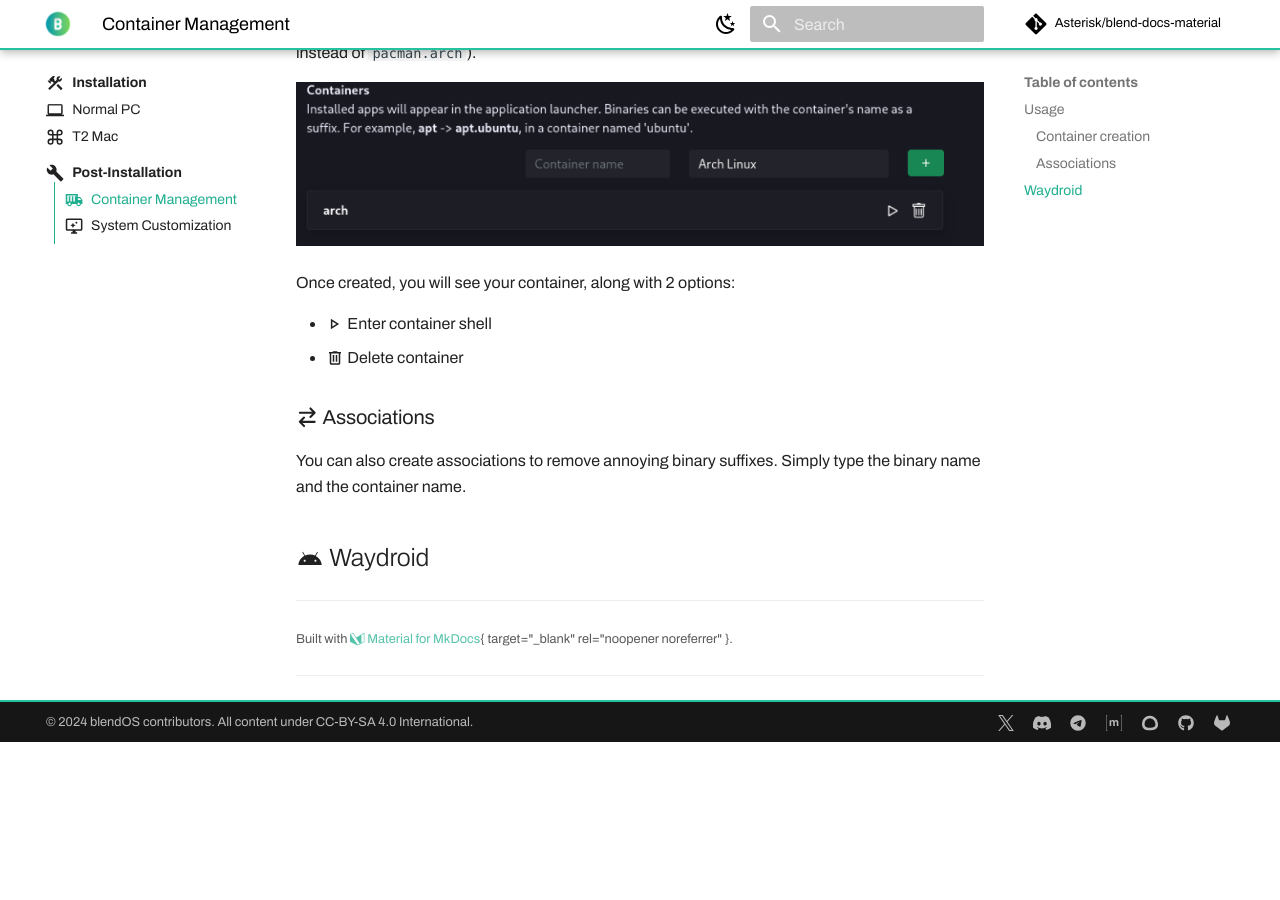
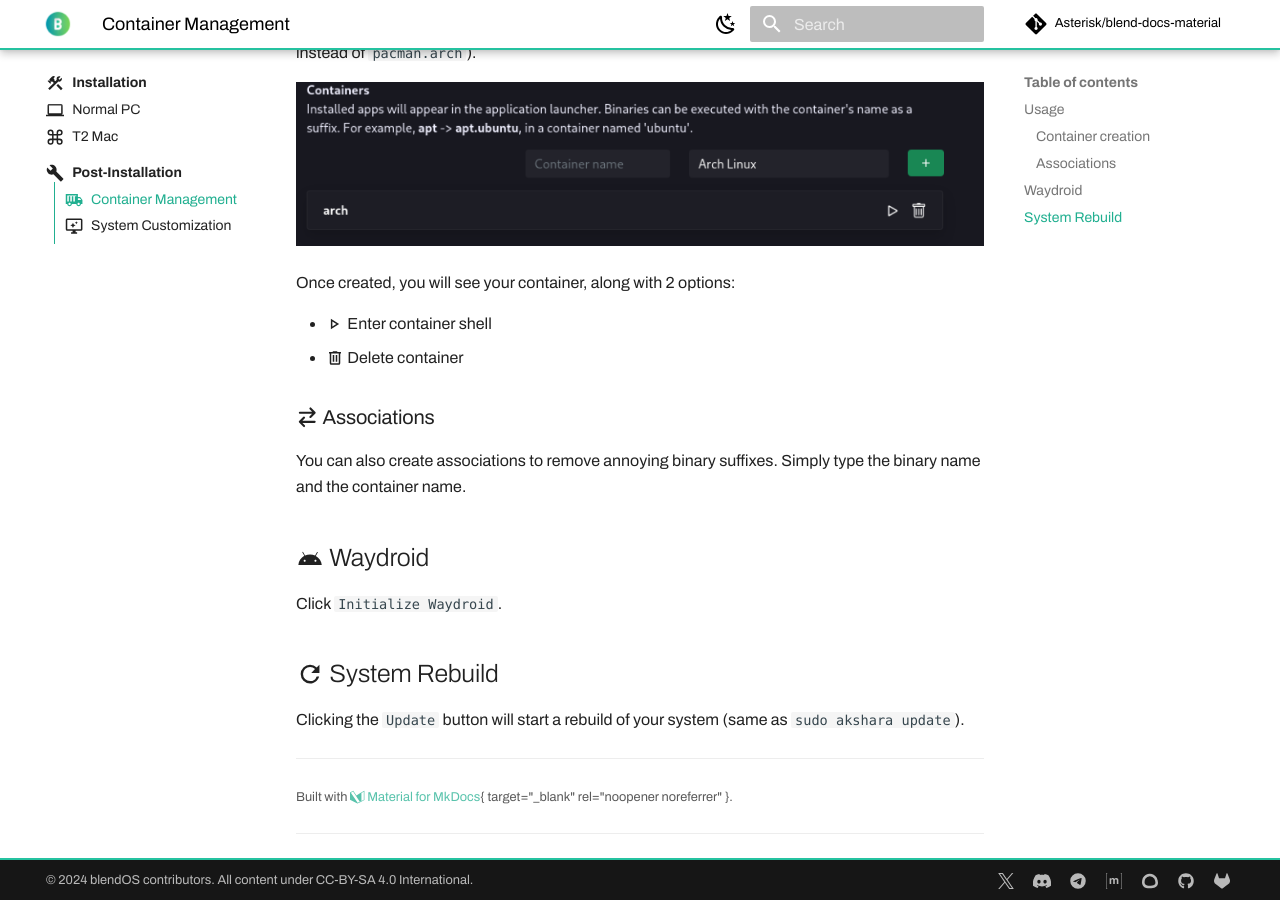
Before and after one commit to blend-os/website, an MkDocs documentation site: the page built from docs/install/post-install/container-guide.md, in a window 1280 px wide and 900 px high, scrolled down 1408 px. Built offline with MkDocs 1.6.1 and Material for MkDocs 9.7.7, drawn with Linux system fonts in a browser that asks for light colours; some web fonts are replaced; plug-ins that fetch from the network failed and are left out; before the commit the page ends 2150 px from its top, so only the background shows below that.

Commit message:
finish rough of container guide

```diff
--- a/docs/install/post-install/container-guide.md
+++ b/docs/install/post-install/container-guide.md
@@ -37,3 +37,9 @@
 You can also create associations to remove annoying binary suffixes. Simply type the binary name and the container name.
 
 ## :material-android: Waydroid
+
+Click `Initialize Waydroid`.
+
+## :material-refresh: System Rebuild
+
+Clicking the `Update` button will start a rebuild of your system (same as `sudo akshara update`).
```
